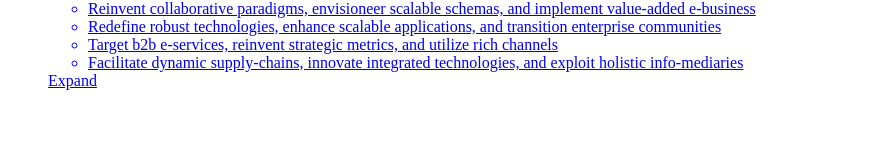
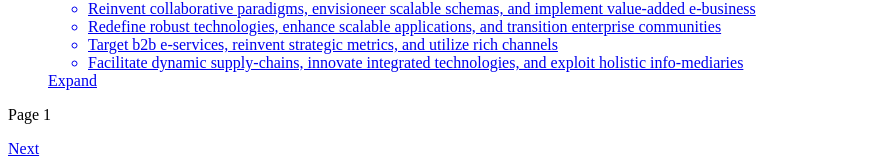
Before and after one commit to AliSadeghi-dev/job-search-app-vue3-jest, a Vue app: page /#/jobs/results in a window 1280 px wide. Shown: the part 2990-3153 px from the top of the page, without its empty margins (0-876 px from the left). Before the commit the page ends 3096 px from the top, so only its background shows below. Built offline with nearby package versions, Linux system fonts and the light colour scheme; data requests are answered from the project's data file; the HTML template or start-up script is replaced by a standard one.

Commit message:
feat : add pagination to job listing page

```diff
--- a/src/components/JobResults/JobListings.vue
+++ b/src/components/JobResults/JobListings.vue
@@ -8,6 +8,35 @@
         :job="job"
       />
     </ol>
+    <div class="mt-8 mx-auto">
+      <div class="flex flex-row flex-nowrap">
+        <p class="text-sm flex-grow">Page {{ currnetPage }}</p>
+        <div class="flex items-center justify-center">
+          <router-link
+            v-if="previousPage"
+            :to="{
+              name: 'JobResults',
+              query: {
+                page: previousPage,
+              },
+            }"
+            class="mx-3 text-sm font-semibold text-brand-blue-1"
+            >Previous</router-link
+          >
+          <router-link
+            v-if="nextPage"
+            :to="{
+              name: 'JobResults',
+              query: {
+                page: nextPage,
+              },
+            }"
+            class="mx-3 text-sm font-semibold text-brand-blue-1"
+            >Next</router-link
+          >
+        </div>
+      </div>
+    </div>
   </main>
 </template>
 
@@ -27,8 +56,25 @@
     };
   },
   computed: {
+    previousPage() {
+      const previousPage = this.currnetPage - 1;
+      const firstPage = 1;
+      return previousPage >= firstPage ? previousPage : undefined;
+    },
+    nextPage() {
+      const nextPage = this.currnetPage + 1;
+      const maxPage = this.jobs.length / 10;
+      return nextPage <= maxPage ? nextPage : undefined;
+    },
+    currnetPage() {
+      const pageString = this.$route.query.page || "1";
+      return Number(pageString);
+    },
     jobList() {
-      return this.jobs.slice(0, 10);
+      const pageNumber = this.currnetPage;
+      const firstJobIndex = (pageNumber - 1) * 10;
+      const lastJobIndex = pageNumber * 10;
+      return this.jobs.slice(firstJobIndex, lastJobIndex);
     },
   },
   async mounted() {
--- a/src/router/index.js
+++ b/src/router/index.js
@@ -22,6 +22,13 @@
 const router = createRouter({
   history: createWebHashHistory(),
   routes,
+  scrollBehavior() {
+    return {
+      top: 0,
+      left: 0,
+      behavior: "smooth",
+    };
+  },
 });
 
 export default router;
```
Also changed, not shown: 1 other file (tests, documents, lock files or other folders).
